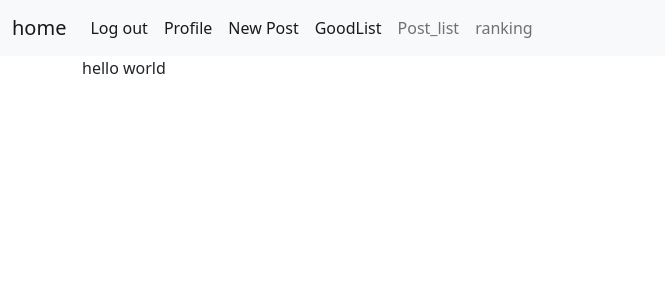
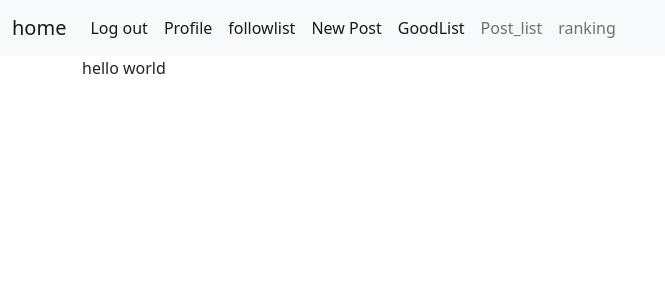
Before and after one commit to yoshi429/Tornado2021, a Flask app: page /home in a window 1280 px wide. Shown: the top 300 px of the page, without its empty margins (0-665 px from the left). Run offline with Flask 2, Linux system fonts and the light colour scheme; a user stored in the database is signed in.

Commit message:
adjust navbar

```diff
--- a/tornado/templates/layout.html
+++ b/tornado/templates/layout.html
@@ -28,6 +28,9 @@
             </li>
             <li class="nav-item">
               <a class="nav-link active" aria-current="page" href="{{ url_for('profile', user_id=current_user.id) }}">Profile</a>
+            </li>
+            <li class="nav-item">
+              <a class="nav-link active" aria-current="page" href="{{ url_for('my_follow_user_posts') }}">followlist</a>
             </li>
             <li class="nav-item">
               <a class="nav-link active" aria-current="page" href="{{ url_for('new_post') }}">New Post</a>
```
